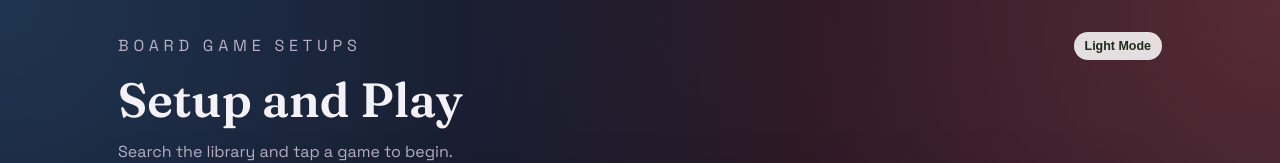
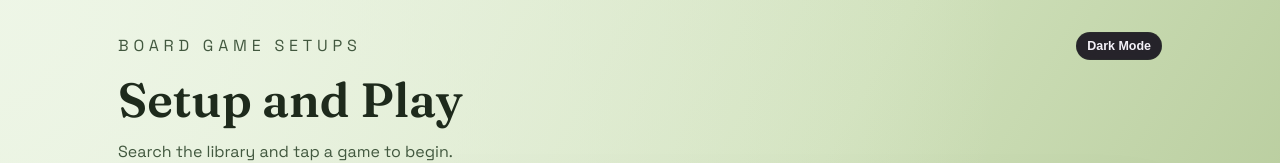
Before and after one commit to Maleko91/BoardGameSetup, a React (Vite) app: page / in a window 1280 px wide. Shown: the top 163 px of the page. Built offline with nearby package versions, Linux system fonts and the light colour scheme.

Commit message:
Made light mode default theme

```diff
--- a/src/App.tsx
+++ b/src/App.tsx
@@ -124,7 +124,7 @@ export default function App() {
   const [stage, setStage] = useState<Stage>("search");
   const [theme, setTheme] = useState<"dark" | "light">(() => {
     const stored = window.localStorage.getItem("theme");
-    return stored === "light" ? "light" : "dark";
+    return stored === "dark" ? "dark" : "light";
   });
   const [selectedGameId, setSelectedGameId] = useState(initialSelection.id);
   const [catalog, setCatalog] = useState<CatalogGame[]>([]);
--- a/src/main.tsx
+++ b/src/main.tsx
@@ -2,6 +2,10 @@ import { StrictMode } from "react";
 import { createRoot } from "react-dom/client";
 import App from "./App";
 import "./index.css";
+
+const storedTheme = window.localStorage.getItem("theme");
+const initialTheme = storedTheme === "dark" ? "dark" : "light";
+document.documentElement.dataset.theme = initialTheme;
 
 const container = document.getElementById("root");
 
```
